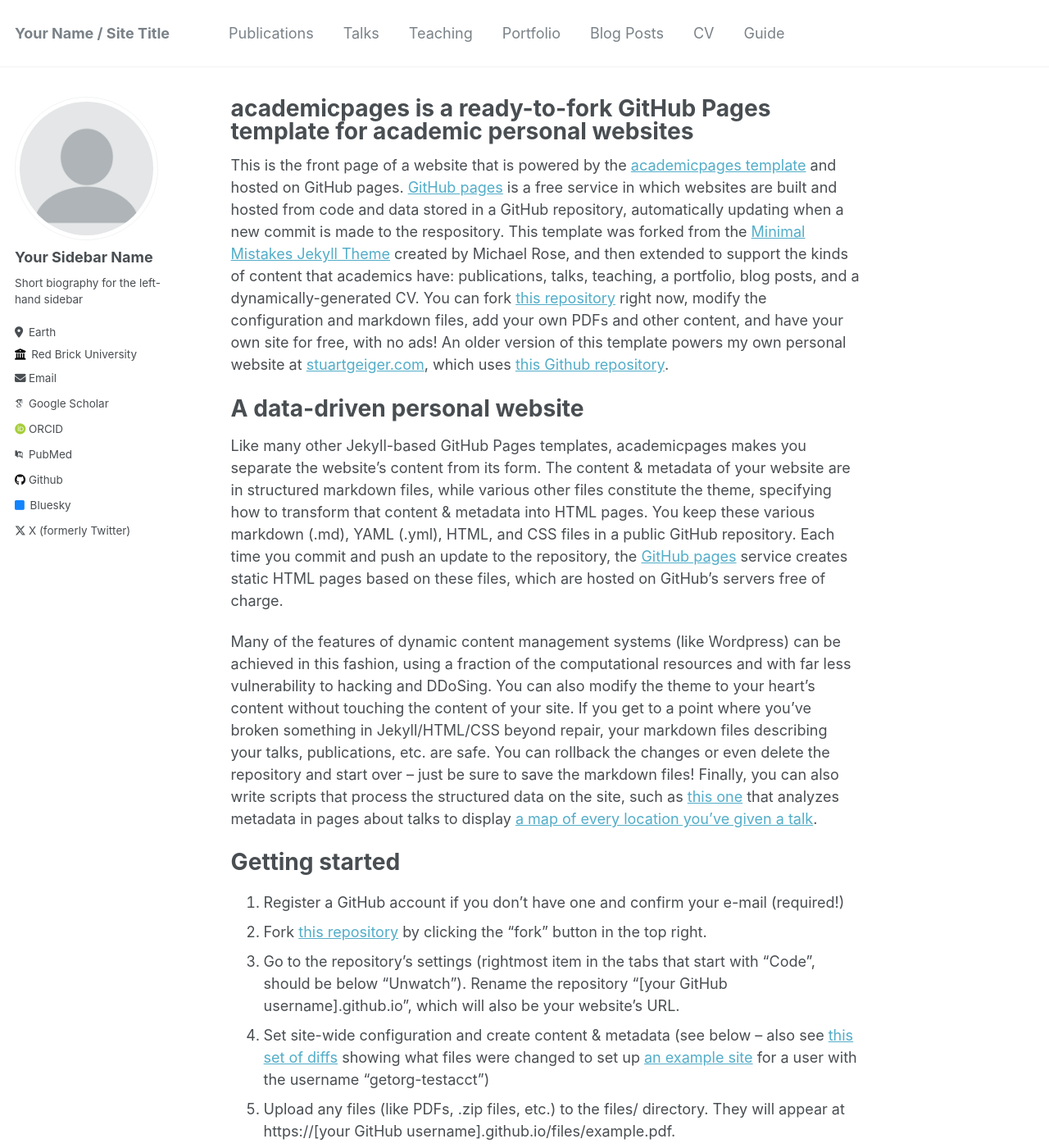
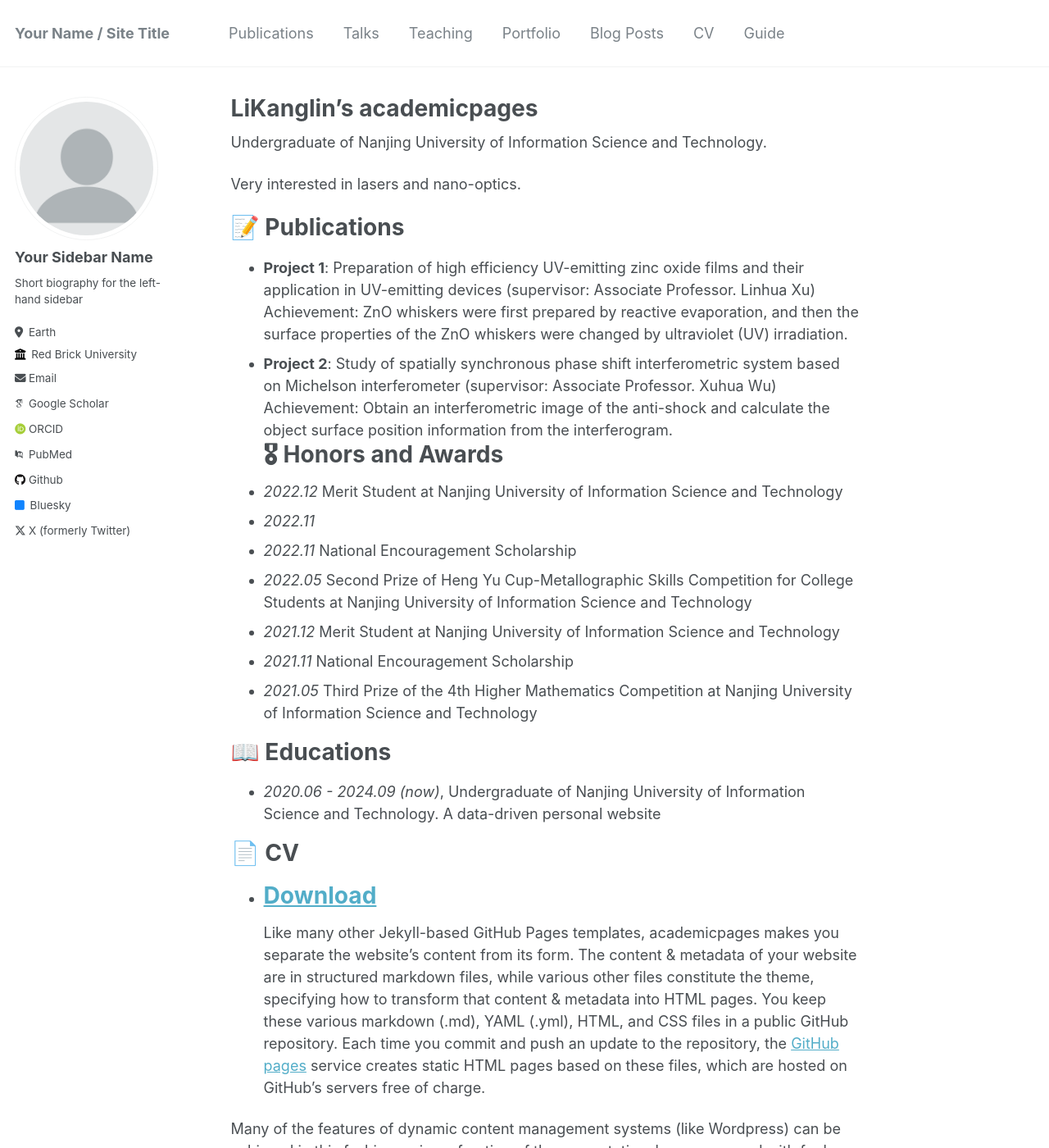
Before and after one commit to Yikumasai/AcadHomepage-Alpha, a Jekyll site: the page built from _pages/about.md, in a window 1280 px wide and 1400 px high. Shown: the whole window at 82% size. Built offline with Jekyll 4.4.1, drawn with Linux system fonts in a browser that asks for light colours; some web fonts are replaced.

Commit message:
Update about.md

```diff
--- a/_pages/about.md
+++ b/_pages/about.md
@@ -1,15 +1,36 @@
 ---
 permalink: /
-title: "academicpages is a ready-to-fork GitHub Pages template for academic personal websites"
+title: "LiKanglin's academicpages"
 author_profile: true
 redirect_from:
   - /about/
   - /about.html
 ---
 
-This is the front page of a website that is powered by the [academicpages template](https://github.com/academicpages/academicpages.github.io) and hosted on GitHub pages. [GitHub pages](https://pages.github.com) is a free service in which websites are built and hosted from code and data stored in a GitHub repository, automatically updating when a new commit is made to the respository. This template was forked from the [Minimal Mistakes Jekyll Theme](https://mmistakes.github.io/minimal-mistakes/) created by Michael Rose, and then extended to support the kinds of content that academics have: publications, talks, teaching, a portfolio, blog posts, and a dynamically-generated CV. You can fork [this repository](https://github.com/academicpages/academicpages.github.io) right now, modify the configuration and markdown files, add your own PDFs and other content, and have your own site for free, with no ads! An older version of this template powers my own personal website at [stuartgeiger.com](http://stuartgeiger.com), which uses [this Github repository](https://github.com/staeiou/staeiou.github.io).
+Undergraduate of Nanjing University of Information Science and Technology.
 
+Very interested in lasers and nano-optics.
+
+# 📝 Publications
+- **Project 1**: Preparation of high efficiency UV-emitting zinc oxide films and their application in UV-emitting devices (supervisor: Associate Professor. Linhua Xu)
+<br>Achievement: ZnO whiskers were first prepared by reactive evaporation, and then the surface properties of the ZnO whiskers were changed by ultraviolet (UV) irradiation.
+- **Project 2**: Study of spatially synchronous phase shift interferometric system based on Michelson interferometer (supervisor: Associate Professor. Xuhua Wu)
+<br>Achievement: Obtain an interferometric image of the anti-shock and calculate the object surface position information from the interferogram.
+# 🎖 Honors and Awards
+- *2022.12* Merit Student at Nanjing University of Information Science and Technology
+- *2022.11*
+- *2022.11*	National Encouragement Scholarship
+- *2022.05*	Second Prize of Heng Yu Cup-Metallographic Skills Competition for College Students at Nanjing University of Information Science and Technology
+- *2021.12*	Merit Student at Nanjing University of Information Science and Technology
+- *2021.11*	National Encouragement Scholarship
+- *2021.05*	Third Prize of the 4th Higher Mathematics Competition at Nanjing University of Information Science and Technology
+
+# 📖 Educations
+- *2020.06 - 2024.09 (now)*, Undergraduate of Nanjing University of Information Science and Technology.
 A data-driven personal website
+
+# 📄 CV
+- [Download](https://pv4t-my.sharepoint.com/:b:/g/personal/jockerror_pv4t_onmicrosoft_com/ERZkN3bUcCZLs4wRC9LRK-UBJSTHicsJydiOzhKED8kPpg?e=wJXfDD)
 ======
 Like many other Jekyll-based GitHub Pages templates, academicpages makes you separate the website's content from its form. The content & metadata of your website are in structured markdown files, while various other files constitute the theme, specifying how to transform that content & metadata into HTML pages. You keep these various markdown (.md), YAML (.yml), HTML, and CSS files in a public GitHub repository. Each time you commit and push an update to the repository, the [GitHub pages](https://pages.github.com/) service creates static HTML pages based on these files, which are hosted on GitHub's servers free of charge.
 
```
